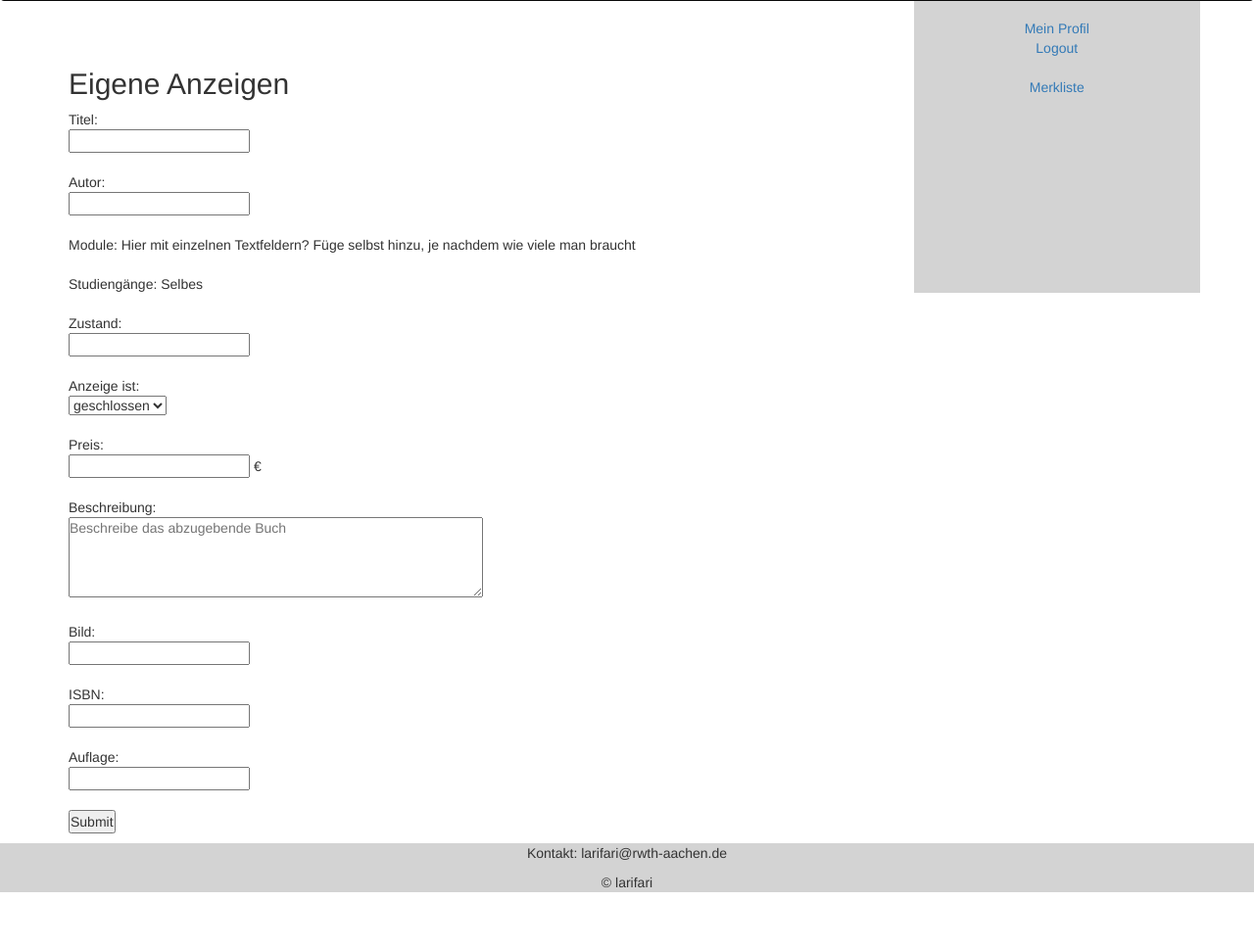
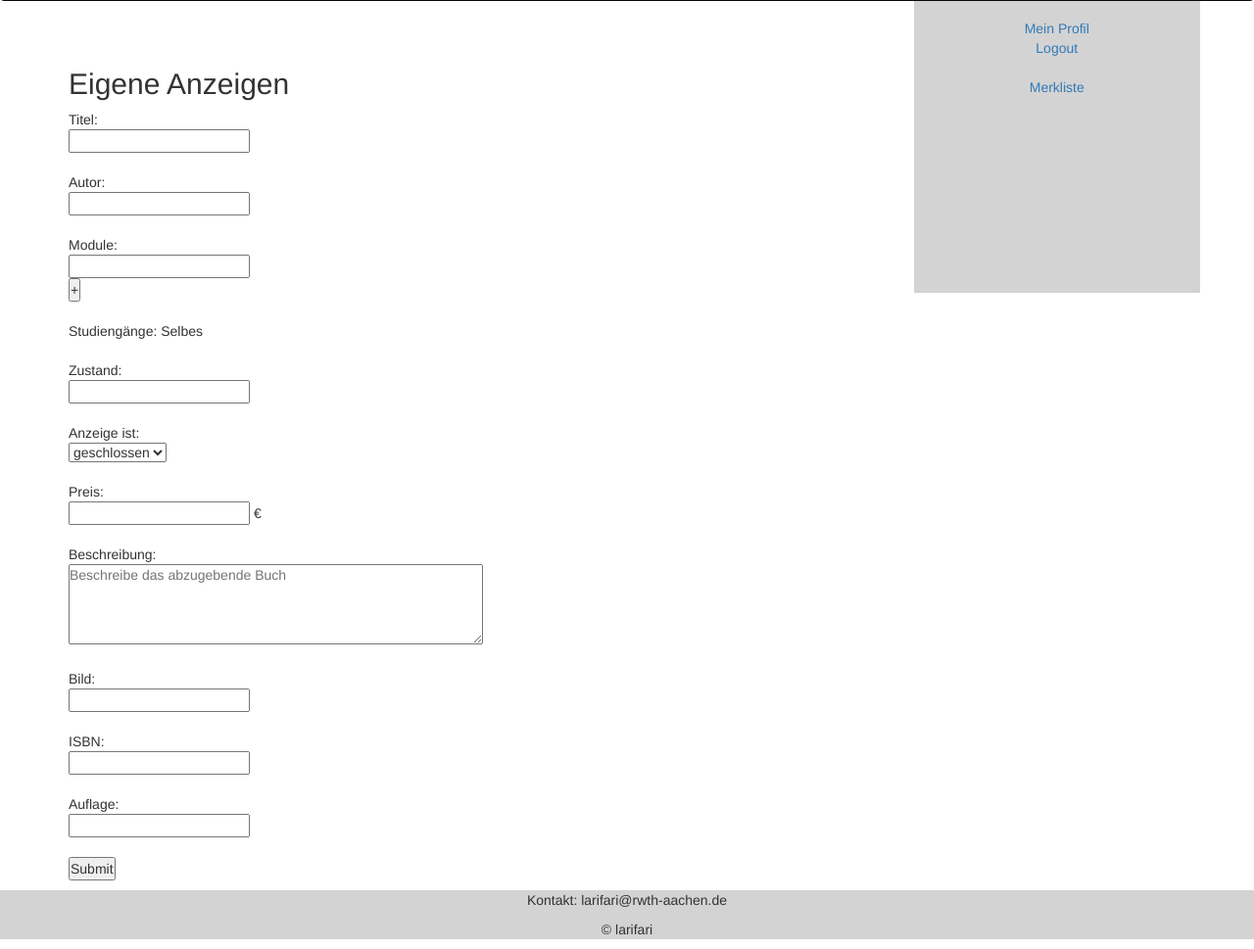
Before and after one commit to Taku1412/larifari, a PHP site: page /main.php?page=myoffers in a window 1280 px wide. Shown: the part 211-1180 px from the top of the page at 98% size. Before the commit the page ends 1122 px from the top, so only its background shows below. Run offline with PHP 8.4, Linux system fonts and the light colour scheme; a user stored in the database is signed in; data comes from the database, SQL or seed files in the repository; some libraries are stand-ins or nearby versions.

Commit message:
update myoffers: mehrerer module möglich machen

```diff
--- a/Code/js/script.js
+++ b/Code/js/script.js
@@ -1 +1,6 @@
 // Skript
+
+// myoffers: add another text field for entering multiple modules
+function addModule(){
+    alert("tets");
+}
--- a/Code/myoffers.php
+++ b/Code/myoffers.php
@@ -43,7 +43,7 @@ if (isset($_POST["submitOffer"])){
             <form action="main.php?page=myoffers" method="post">
                 Titel: <br><input type="text" name="title" required> <br><br>
                 Autor: <br><input type="text" name="author" required> <br><br>
-                Module: Hier mit einzelnen Textfeldern? Füge selbst hinzu, je nachdem wie viele man braucht<br><br>
+                Module: <br><div id="input_module"><input type="text" name="mod0"></div><button onchange="addModule()">+</button><br><br>
                 Studiengänge: Selbes<br><br>
                 Zustand: <br><input type="text" name="item_state" required> <br><br>
                 Anzeige ist:<br><select name="offer_state" required>
```
